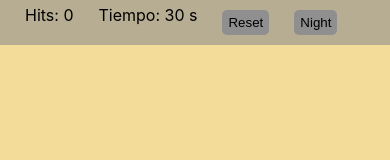
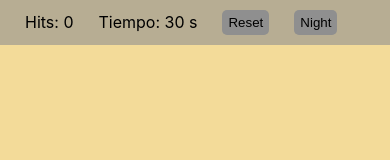
Before and after one commit to maurohaidr/Cuca, a React (Create React App) app: page / in a window 390 px wide. Shown: the top 160 px of the page. Built offline with nearby package versions, Linux system fonts and the light colour scheme.

Commit message:
small fix

```diff
--- a/src/components/Inicio.css
+++ b/src/components/Inicio.css
@@ -56,7 +56,7 @@
 
     }
     .barText{
-        margin-top:5px;
+        margin-top:12px;
     }
     .button:active{
       background-color: rgba(243, 219, 153);
```
